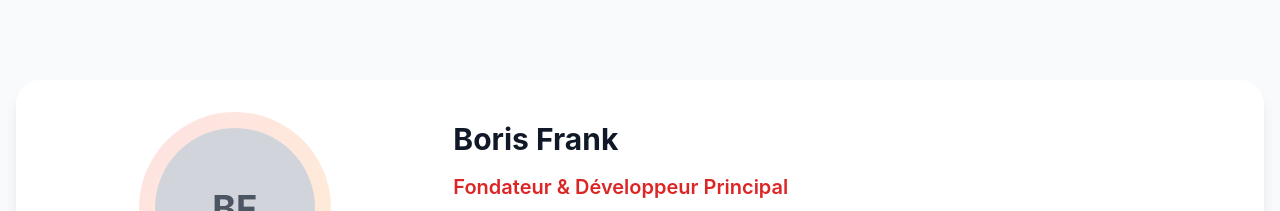
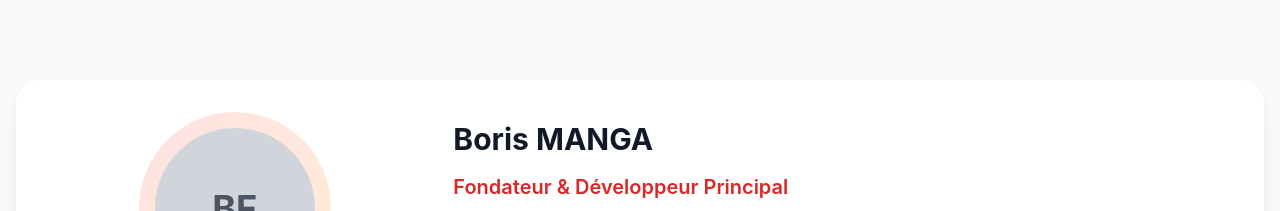
Before and after one commit to Black-star237/easyweb-success-builder, a React (Vite) app: page / in a window 1280 px wide. Shown: the part 4345-4556 px from the top of the page. Built offline with nearby package versions, Linux system fonts and the light colour scheme.

Commit message:
Update About.tsx changement du nom du fondateur

```diff
--- a/src/components/About.tsx
+++ b/src/components/About.tsx
@@ -89,7 +89,7 @@ const About = () => {
 
             <div className="lg:col-span-2 space-y-4">
               <h3 className="text-3xl font-bold text-gray-900">
-                Boris Frank
+                Boris MANGA
               </h3>
               <p className="text-xl text-red-600 font-semibold">
                 Fondateur & Développeur Principal
```
